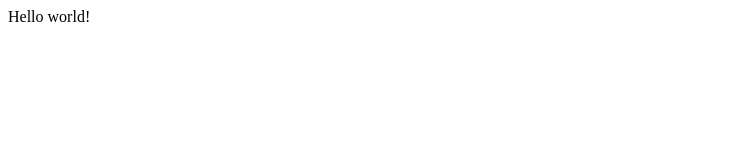
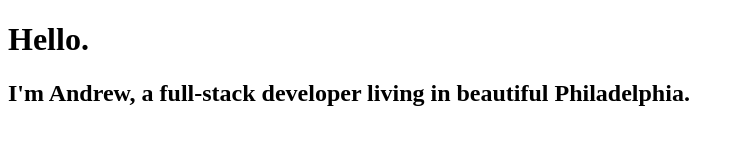
Before and after one commit to notebk/gastby-bootcamp, a Gatsby site: page / in a window 1280 px wide. Shown: the whole page, without its empty margins (0-744 px from the left). Built offline with nearby package versions, Linux system fonts and the light colour scheme; Gatsby itself is replaced by a stand-in of ours.

Commit message:
created new pages

```diff
--- a/src/pages/index.js
+++ b/src/pages/index.js
@@ -1,5 +1,12 @@
-import React from "react"
+import React from 'react'
 
-export default function Home() {
-  return <div>Hello world!</div>
+const indexPage = () => {
+  return (
+    <div>
+      <h1>Hello.</h1>
+      <h2>I'm Andrew, a full-stack developer living in beautiful Philadelphia.</h2>
+    </div>
+  )
 }
+
+export default indexPage
```
Also changed, not shown: src/pages/about.js (added, +12 -0 lines), src/pages/blog.js (added, +12 -0 lines), src/pages/contact.js (added, +12 -0 lines).
